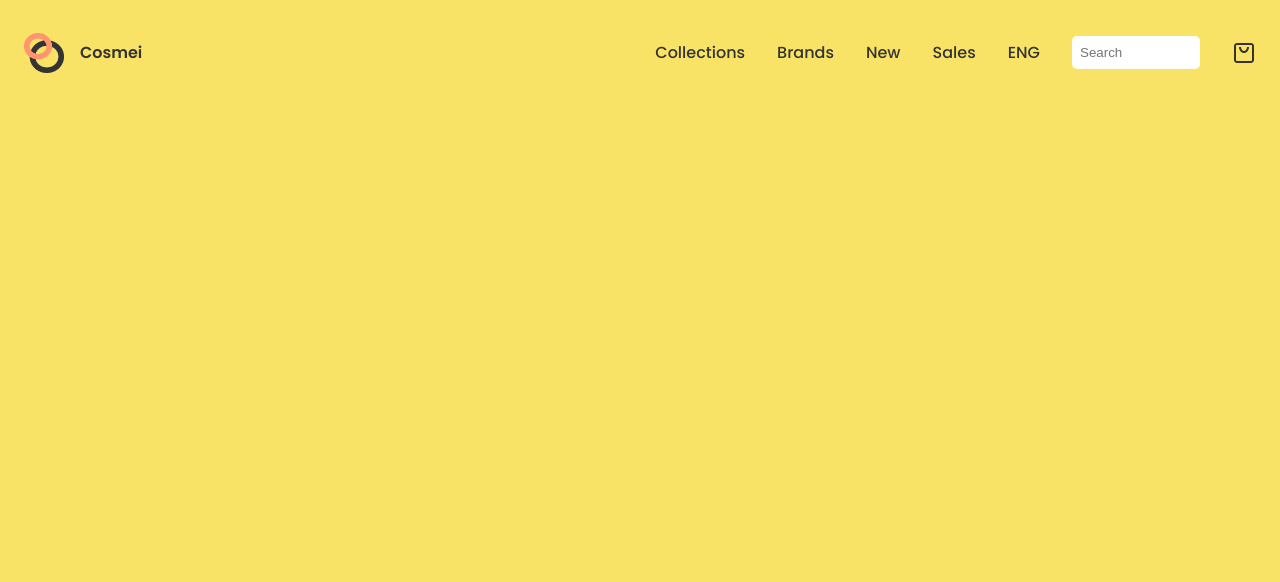
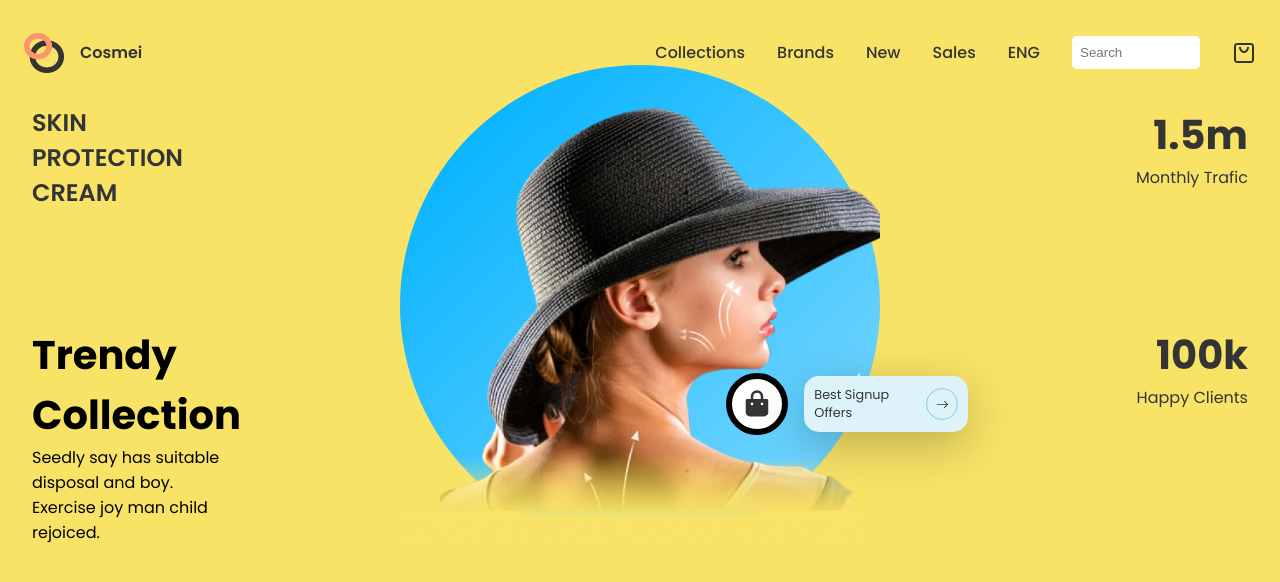
Before and after one commit to freetimezp/js-cosmetics-02, a React (Create React App) app: page / in a window 1280 px wide. Shown: the top 582 px of the page. Built offline with nearby package versions, Linux system fonts and the light colour scheme.

Commit message:
03. js-cosmetics-02. Hero component.

```diff
--- a/src/App.js
+++ b/src/App.js
@@ -1,11 +1,13 @@
 import "./App.css";
 
 import Header from "./components/Header/Header";
+import Hero from "./components/Hero/Hero";
 
 function App() {
   return (
     <div className="App">
       <Header />
+      <Hero />
     </div>
   );
 }
--- /dev/null
+++ b/src/components/Hero/Hero.jsx
@@ -0,0 +1,50 @@
+import React from 'react';
+
+import HeroImg from '../../assets/hero.png';
+import { RiShoppingBagFill } from 'react-icons/ri';
+import { BsArrowRight } from 'react-icons/bs';
+
+import css from './Hero.module.css';
+
+const Hero = () => {
+    return (
+        <div className={css.container}>
+            <div className={css.h_sides}>
+                <span className={css.text1}>Skin protection cream</span>
+                <div className={css.text2}>
+                    <span>Trendy Collection</span>
+                    <span>{" "}
+                        Seedly say has suitable disposal and boy. Exercise joy man child rejoiced.
+                    </span>
+                </div>
+            </div>
+
+            <div className={css.wrapper}>
+                <div className={css.blueCircle}></div>
+                <img src={HeroImg} alt="hero" width={600} />
+                <div className={css.cart2}>
+                    <RiShoppingBagFill />
+                    <div className={css.signup}>
+                        <span>Best Signup Offers</span>
+                        <div>
+                            <BsArrowRight />
+                        </div>
+                    </div>
+                </div>
+            </div>
+
+            <div className={css.h_sides}>
+                <div className={css.traffic}>
+                    <span>1.5m</span>
+                    <span>Monthly Trafic</span>
+                </div>
+                <div className={css.customers}>
+                    <span>100k</span>
+                    <span>Happy Clients</span>
+                </div>
+            </div>
+        </div>
+    );
+}
+
+export default Hero;
--- /dev/null
+++ b/src/components/Hero/Hero.module.css
@@ -0,0 +1,119 @@
+.container {
+    padding: 0 2rem;
+    display: grid;
+    grid-template-columns: 1fr 3fr 1fr;
+}
+
+.wrapper {
+    display: flex;
+    align-items: baseline;
+    justify-content: center;
+    position: relative;
+}
+
+.wrapper>img {
+    width: 30rem;
+    position: absolute;
+    bottom: 0;
+}
+
+.blueCircle {
+    width: 30rem;
+    height: 30rem;
+    border-radius: 50%;
+    z-index: -99;
+    position: absolute;
+    bottom: 0;
+    background: linear-gradient(135.74deg, #0bb5ff 14.09%, #6dd3fe 83.81%);
+}
+
+.cart2 {
+    position: absolute;
+    bottom: 25%;
+    right: 5%;
+    display: flex;
+    gap: 1rem;
+    align-items: center;
+}
+.cart2>svg {
+    width: 30px;
+    height: 30px;
+    background: #fff;
+    padding: 10px;
+    border-radius: 50%;
+    border: 6px solid #000;
+}
+
+.signup {
+    display: flex;
+    gap: 1rem;
+    align-items: center;
+    background: rgb(222, 242, 249);
+    padding: 10px;
+    font-size: 0.8rem;
+    border-radius: 15px;
+    box-shadow: var(--shadow1);
+    transition: var(--transition);
+}
+.signup>:first-child {
+    display: block;
+    width: 6rem;
+}
+.signup>:nth-child(2) {
+    border-radius: 50%;
+    border: 1px solid skyblue;
+    display: flex;
+    width: 20px;
+    height: 20px;
+    padding: 5px;
+    align-items: center;
+    justify-content: center;
+}
+
+.h_sides {
+    display: grid;
+    grid-template-rows: 1fr 1fr;
+}
+
+.text1 {
+    text-transform: uppercase;
+    font-size: 1.5rem;
+    width: min-content;
+    display: block;
+    font-weight: 600;
+}
+
+.text2 {
+    display: flex;
+    flex-direction: column;
+    width: min-content;
+    color: #000;
+}
+.text2>:first-child {
+    font-weight: 800;
+    font-size: 2.5rem;
+}
+.text2>:nth-child(2) {
+    display: block;
+}
+
+.traffic {
+    display: flex;
+    flex-direction: column;
+    text-align: right;
+}
+.traffic>:first-child {
+    font-weight: 800;
+    font-size: 2.5rem;
+}
+
+.customers {
+    display: flex;
+    flex-direction: column;
+    text-align: right;
+}
+.customers>:first-child {
+    font-weight: 800;
+    text-align: right;
+    font-size: 2.5rem;
+}
```
